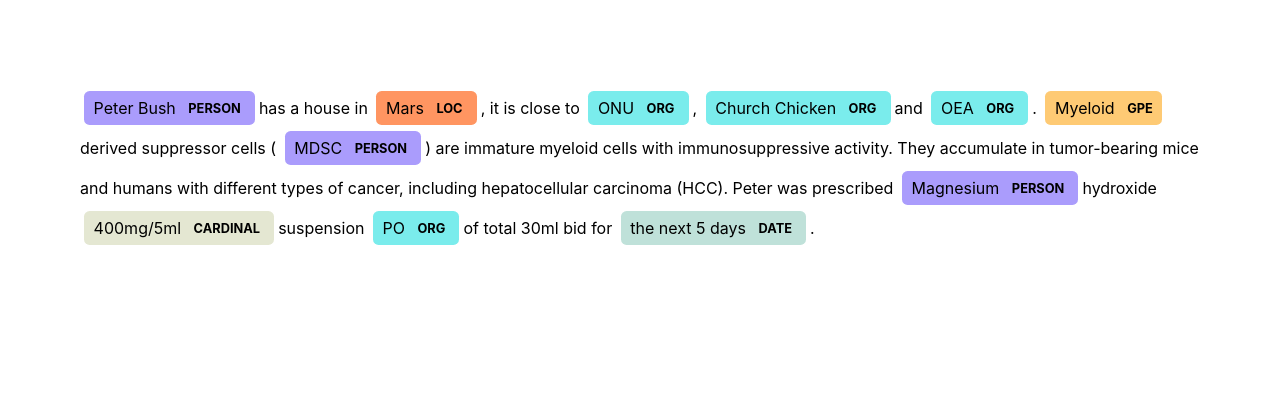
After one commit to ejimenezb/Multi-type-Question-answering-system-based-on-machine-reading-comprehension, a Django app: page /qa/displacy1/ in a window 1280 px wide. The commit adds this page. Shown: the top 407 px of the page. Run offline with Django 4.2, Linux system fonts and the light colour scheme.

Commit message:
estructura html sin tabla

```diff
--- /dev/null
+++ b/multitype_qa_system_app/qa_system/templates/qa_system/displacy1.html
@@ -0,0 +1,67 @@
+<!DOCTYPE html>
+<html lang="en">
+    <head>
+        <title>displaCy</title>
+    </head>
+
+    <body style="font-size: 16px; font-family: -apple-system, BlinkMacSystemFont, 'Segoe UI', Helvetica, Arial, sans-serif, 'Apple Color Emoji', 'Segoe UI Emoji', 'Segoe UI Symbol'; padding: 4rem 2rem; direction: ltr">
+<figure style="margin-bottom: 6rem">
+<div class="entities" style="line-height: 2.5; direction: ltr">
+<mark class="entity" style="background: #aa9cfc; padding: 0.45em 0.6em; margin: 0 0.25em; line-height: 1; border-radius: 0.35em;">
+    Peter Bush
+    <span style="font-size: 0.8em; font-weight: bold; line-height: 1; border-radius: 0.35em; vertical-align: middle; margin-left: 0.5rem">PERSON</span>
+</mark>
+ has a house in
+<mark class="entity" style="background: #ff9561; padding: 0.45em 0.6em; margin: 0 0.25em; line-height: 1; border-radius: 0.35em;">
+    Mars
+    <span style="font-size: 0.8em; font-weight: bold; line-height: 1; border-radius: 0.35em; vertical-align: middle; margin-left: 0.5rem">LOC</span>
+</mark>
+, it is close to
+<mark class="entity" style="background: #7aecec; padding: 0.45em 0.6em; margin: 0 0.25em; line-height: 1; border-radius: 0.35em;">
+    ONU
+    <span style="font-size: 0.8em; font-weight: bold; line-height: 1; border-radius: 0.35em; vertical-align: middle; margin-left: 0.5rem">ORG</span>
+</mark>
+,
+<mark class="entity" style="background: #7aecec; padding: 0.45em 0.6em; margin: 0 0.25em; line-height: 1; border-radius: 0.35em;">
+    Church Chicken
+    <span style="font-size: 0.8em; font-weight: bold; line-height: 1; border-radius: 0.35em; vertical-align: middle; margin-left: 0.5rem">ORG</span>
+</mark>
+ and
+<mark class="entity" style="background: #7aecec; padding: 0.45em 0.6em; margin: 0 0.25em; line-height: 1; border-radius: 0.35em;">
+    OEA
+    <span style="font-size: 0.8em; font-weight: bold; line-height: 1; border-radius: 0.35em; vertical-align: middle; margin-left: 0.5rem">ORG</span>
+</mark>
+.
+<mark class="entity" style="background: #feca74; padding: 0.45em 0.6em; margin: 0 0.25em; line-height: 1; border-radius: 0.35em;">
+    Myeloid
+    <span style="font-size: 0.8em; font-weight: bold; line-height: 1; border-radius: 0.35em; vertical-align: middle; margin-left: 0.5rem">GPE</span>
+</mark>
+ derived suppressor cells (
+<mark class="entity" style="background: #aa9cfc; padding: 0.45em 0.6em; margin: 0 0.25em; line-height: 1; border-radius: 0.35em;">
+    MDSC
+    <span style="font-size: 0.8em; font-weight: bold; line-height: 1; border-radius: 0.35em; vertical-align: middle; margin-left: 0.5rem">PERSON</span>
+</mark>
+) are immature myeloid cells with immunosuppressive activity. They accumulate in tumor-bearing mice and humans  with different types of cancer, including hepatocellular carcinoma (HCC). Peter was prescribed
+<mark class="entity" style="background: #aa9cfc; padding: 0.45em 0.6em; margin: 0 0.25em; line-height: 1; border-radius: 0.35em;">
+    Magnesium
+    <span style="font-size: 0.8em; font-weight: bold; line-height: 1; border-radius: 0.35em; vertical-align: middle; margin-left: 0.5rem">PERSON</span>
+</mark>
+ hydroxide
+<mark class="entity" style="background: #e4e7d2; padding: 0.45em 0.6em; margin: 0 0.25em; line-height: 1; border-radius: 0.35em;">
+    400mg/5ml
+    <span style="font-size: 0.8em; font-weight: bold; line-height: 1; border-radius: 0.35em; vertical-align: middle; margin-left: 0.5rem">CARDINAL</span>
+</mark>
+ suspension
+<mark class="entity" style="background: #7aecec; padding: 0.45em 0.6em; margin: 0 0.25em; line-height: 1; border-radius: 0.35em;">
+    PO
+    <span style="font-size: 0.8em; font-weight: bold; line-height: 1; border-radius: 0.35em; vertical-align: middle; margin-left: 0.5rem">ORG</span>
+</mark>
+ of total 30ml bid for
+<mark class="entity" style="background: #bfe1d9; padding: 0.45em 0.6em; margin: 0 0.25em; line-height: 1; border-radius: 0.35em;">
+    the next 5 days
+    <span style="font-size: 0.8em; font-weight: bold; line-height: 1; border-radius: 0.35em; vertical-align: middle; margin-left: 0.5rem">DATE</span>
+</mark>
+.</div>
+</figure>
+</body>
+</html>
--- a/multitype_qa_system_app/qa_system/urls.py
+++ b/multitype_qa_system_app/qa_system/urls.py
@@ -7,6 +7,9 @@
     #ex: /qa/
     path("",views.form, name="form"),
     path("algorithm/",views.algorithm, name="algorithm"),
+    path("displacy1/",views.displacy1_view, name="displacy1_view"),
+    path("displacy2/",views.displacy2_view, name="displacy2_view"),
+    path("displacy3/",views.displacy3_view, name="displacy3_view"),
 
     # #ex: /polls/
     # path("", views.IndexView.as_view(), name="index"), # views.index
--- a/multitype_qa_system_app/qa_system/views.py
+++ b/multitype_qa_system_app/qa_system/views.py
@@ -13,24 +13,7 @@
 import spacy
 from spacy import displacy
 
-def qa_system(information, question):
-    #It works
-    modelname = 'deepset/bert-base-cased-squad2'
-    tokenizer = BertTokenizer.from_pretrained(modelname)
-    model = BertForQuestionAnswering.from_pretrained(modelname)
-    qa = pipeline('question-answering', model=model, tokenizer=tokenizer)
-
-    nlp1 = spacy.load("en_core_web_sm")
-    nlp2 = spacy.load("en_ner_bc5cdr_md")
-    med7 = spacy.load("en_core_med7_lg")
-
-    doc1 = nlp1(information)
-    doc2 = nlp2(information)
-    doc3 = med7(information)
-
-    ans = qa({'question': question, 'context': information}) #ans['answer']
-
-    docs = [doc1, doc2, doc3]
+def answer_unique_function(docs, ans):
     answers=[]
     for d in docs:
         for entity in d.ents:
@@ -46,22 +29,91 @@
     elif len(answers_filter) == 1:
         answer_unique = answers_filter
 
+    return answer_unique
+
+def render_text(docs, models):
+    # create distinct colours for labels
+    col_dict = {}
+    seven_colours = ['#e6194B', '#3cb44b', '#ffe119', '#ffd8b1', '#f58231', '#f032e6', '#42d4f4']
+    for label, colour in zip(models[2].pipe_labels['ner'], seven_colours):
+        col_dict[label] = colour
+    options = {'ents': models[2].pipe_labels['ner'], 'colors':col_dict}
+
+    html1 = displacy.render(docs[0], style='ent', page=True)
+    html2 = displacy.render(docs[1], style='ent', page=True)
+    html3 = displacy.render(docs[2], style='ent', options=options, page=True)
+    html = [html1, html2, html3]
+
+    return html
+
+def qa_system(information, question):
+    #It works
+    modelname = 'deepset/bert-base-cased-squad2'
+    tokenizer = BertTokenizer.from_pretrained(modelname)
+    model = BertForQuestionAnswering.from_pretrained(modelname)
+    qa = pipeline('question-answering', model=model, tokenizer=tokenizer)
+
+    nlp1_title = "en_core_web_sm"
+    nlp2_title = "en_ner_bc5cdr_md"
+    med7_title = "en_core_med7_lg"
+    models_names = [nlp1_title, nlp2_title, med7_title]
+
+    nlp1 = spacy.load(nlp1_title)
+    nlp2 = spacy.load(nlp2_title)
+    med7 = spacy.load(med7_title)
+    models = [nlp1, nlp2, med7]
+
+    doc1 = nlp1(information)
+    doc2 = nlp2(information)
+    doc3 = med7(information)
+    docs = [doc1, doc2, doc3]
+
+    entities1 = []
+    if doc1:
+        for en in doc1.ents:
+            entity = en.text+', '+en.label_
+            entities1.append(entity)
+
+    entities2 = []
+    if doc2:
+        for en in doc2.ents:
+            entity = en.text+', '+en.label_
+            entities2.append(entity)
+
+    entities3 = []
+    if doc3:
+        for en in doc3.ents:
+            entity = en.text+', '+en.label_
+            entities3.append(entity)
+
+    entities = [entities1, entities2, entities3]
+
+    ans = qa({'question': question, 'context': information}) #ans['answer']
+
+    answer_unique = answer_unique_function(docs, ans)
+
     text = answer_unique.text
     label = answer_unique.label_
 
-    # create distinct colours for labels
-    # col_dict = {}
-    # seven_colours = ['#e6194B', '#3cb44b', '#ffe119', '#ffd8b1', '#f58231', '#f032e6', '#42d4f4']
-    # for label, colour in zip(med7.pipe_labels['ner'], seven_colours):
-    #     col_dict[label] = colour
-    # options = {'ents': med7.pipe_labels['ner'], 'colors':col_dict}
-    # displacy.render(doc1, style='ent')
-    # displacy.render(doc2, style='ent')
-    # spacy.displacy.render(doc3, style='ent', jupyter=True, options=options)
+    html = render_text(docs, models)
+
+    file = open("./qa_system/templates/qa_system/displacy1.html","w")
+    file.write(html[0])
+    file.close()
+
+    file = open("./qa_system/templates/qa_system/displacy2.html","w")
+    file.write(html[1])
+    file.close()
+
+    file = open("./qa_system/templates/qa_system/displacy3.html","w")
+    file.write(html[2])
+    file.close()
+
     return {
         'full_answer': ans,
-        'answer': text+', '+label,
-        'docs': docs
+        'answer': text+' ['+label+']',
+        'entities': entities,
+        'models_names': models_names,
     }
 
 
@@ -82,16 +134,43 @@
         elif not information:
             return render(request, "qa_system/form.html", {"error_message": "Fill medical record",'question_cache':question})
         else:
-            #algoritmo
+            #algorithm
             full_information = qa_system(information, question) #Mitigar posibles errores
 
             if full_information:
                 answer = full_information['answer']
                 if answer:
                     full_answer = full_information['full_answer']
-                    docs = full_information['docs']
-                    return render(request, "qa_system/form.html", {"answer": answer, 'information_cache':information, 'question_cache':question})
+                    entities1 = full_information['entities'][0]
+                    entities2 = full_information['entities'][1]
+                    entities3 = full_information['entities'][2]
+                    model1_name = full_information['models_names'][0]
+                    model2_name = full_information['models_names'][1]
+                    model3_name = full_information['models_names'][2]
+                    return render(request, "qa_system/form.html", {
+                        "answer": answer,
+                        'information_cache':information,
+                        'question_cache':question,
+                        'entities1': entities1,
+                        'entities2': entities2,
+                        'entities3': entities3,
+                        'model1_name':model1_name,
+                        'model2_name':model2_name,
+                        'model3_name':model3_name,
+                        'score': full_answer['score'],
+                        'start_point': full_answer['start'],
+                        'end_point': full_answer['end'],
+                        'contextp1':information[:full_answer['start']],
+                        'contextp2':information[full_answer['end']:],
+                        })
                 else:
                     return render(request, "qa_system/form.html", {"error_message": "It has not answer"})
             else:
                 return render(request, "qa_system/form.html", {"error_message": "It has not answer"})
+
+def displacy1_view(request):
+    return render(request, "qa_system/displacy1.html")
+def displacy2_view(request):
+    return render(request, "qa_system/displacy2.html")
+def displacy3_view(request):
+    return render(request, "qa_system/displacy3.html")
```
Also changed, not shown: multitype_qa_system_app/qa_system/templates/qa_system/displacy2.html (added, +37 -0 lines), multitype_qa_system_app/qa_system/templates/qa_system/displacy3.html (added, +42 -0 lines), multitype_qa_system_app/qa_system/templates/qa_system/form.html (+104 -5 lines).
